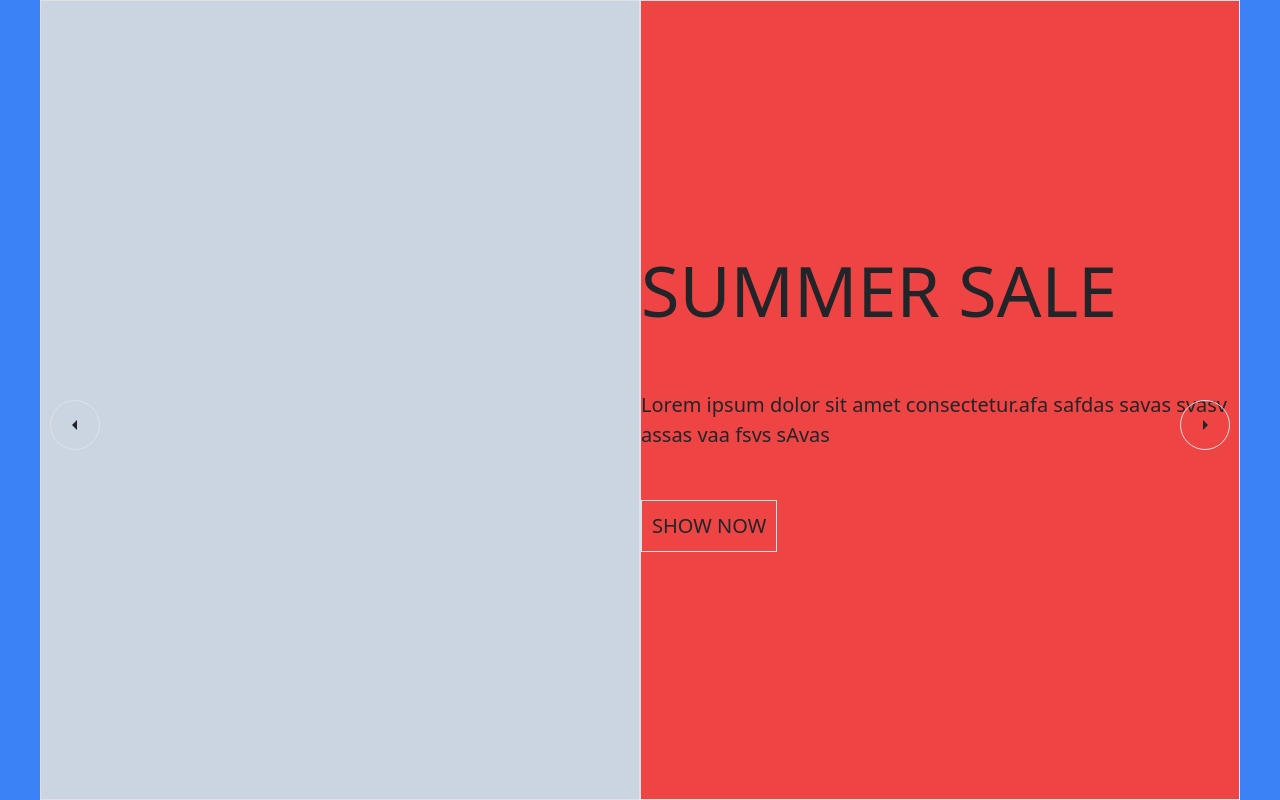
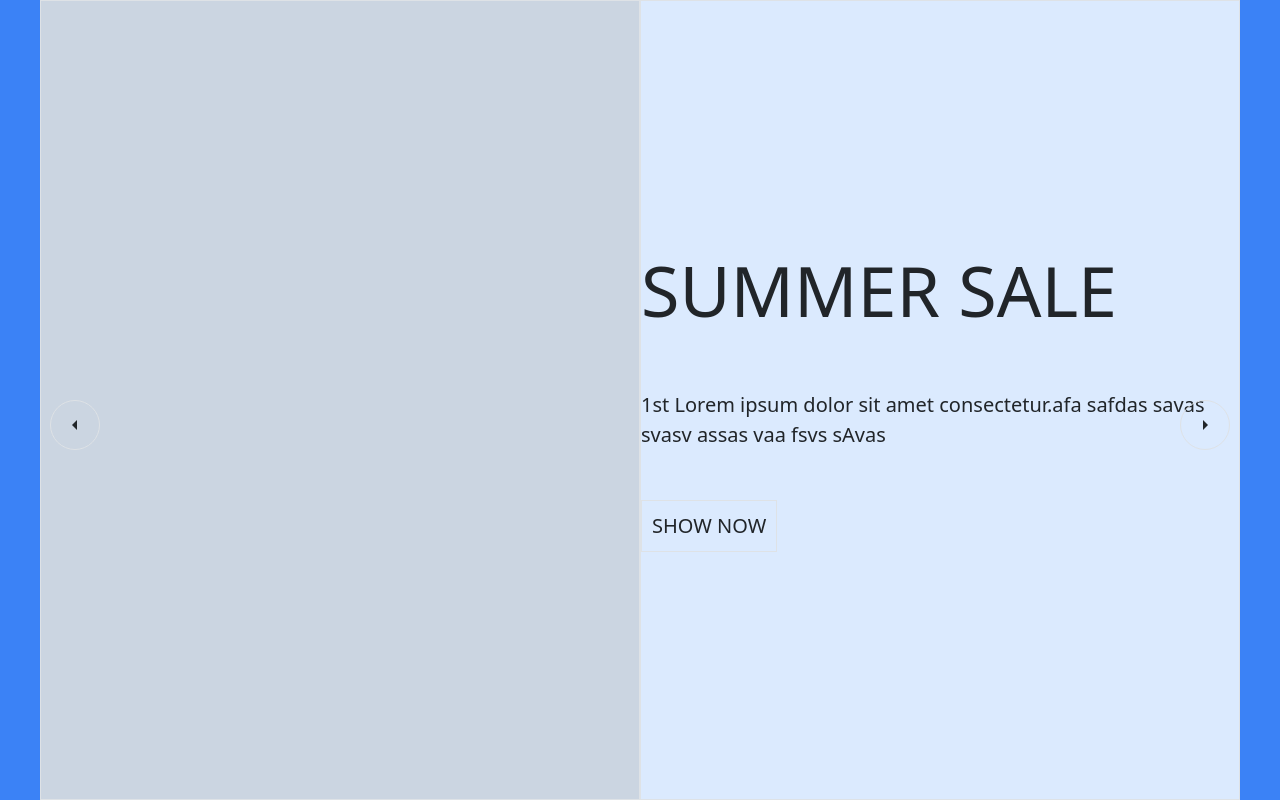
Before and after one commit to superkingsely/mypersonal-portfolio-react, a React (Create React App) app: page / in a window 1280 px wide. Built offline with nearby package versions, Linux system fonts and the light colour scheme.

Commit message:
okay res still good

```diff
--- a/src/Components/Slider.tsx
+++ b/src/Components/Slider.tsx
@@ -9,13 +9,13 @@ const Slider = () => {
     // func
     const handleclick=(arrow:any)=>{
         if(arrow==='left'){
-            if(slideindex >=0 && slideindex <2){
+            if(slideindex >=0 && slideindex <data.length-1){
                 setSlideindex(slideindex=>slideindex+1)
             }else{setSlideindex(0)}
         }else{
-            if(slideindex >0 && slideindex <=2){
+            if(slideindex >0 && slideindex <=data.length-1){
                 setSlideindex(slideindex=>slideindex-1)
-            }else{setSlideindex(slideindex+2)}
+            }else{setSlideindex(slideindex+data.length-1)}
         }
     }
   return (
@@ -34,9 +34,9 @@ const Slider = () => {
             </div>
             {/* wrapper */}
             <div className={`
-                wrapper h-[100vh] w-[300%] bg-white flex
+                wrapper h-[100vh] w-[${data.length*100}%] bg-white flex
                 `}
-                style={{transform:`translateX(${(-100/3)*slideindex}%)`}}
+                style={{transform:`translateX(${(-100/data.length)*slideindex}%)`}}
                 >
                     {/* slides */}
                 {
@@ -44,14 +44,16 @@ const Slider = () => {
                         return(
                             <div
                             key={obj.id}
-                            className="slides bg-red-500  w-[1200px] flex flex-wrap ">
+                            className={`
+                            slides ${obj.bg}  w-[1200px] flex flex-wrap
+                            `}>
 
                     <div className="left grow shrink basis-[300px] border bg-slate-300">
 
                     </div>
                     <div className="rigth grow shrink basis-[300px] border flex flex-col justify-center ">
-                        <h1 className='text-[70px]'>SUMMER SALE</h1>
-                        <p className="text-[20px] my-[50px]    ">Lorem ipsum dolor sit amet consectetur.afa safdas savas svasv assas vaa  fsvs sAvas</p>
+                        <h1 className='text-[70px]'>{obj.title}</h1>
+                        <p className="text-[20px] my-[50px]    ">{obj.desc}</p>
                         <div>
 
                         <button className="p-[10px] text-[20px] border">SHOW NOW</button>
```
